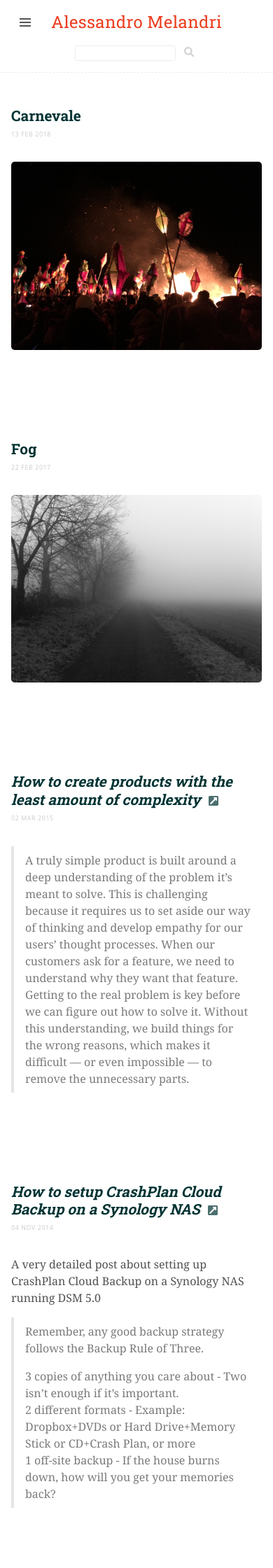
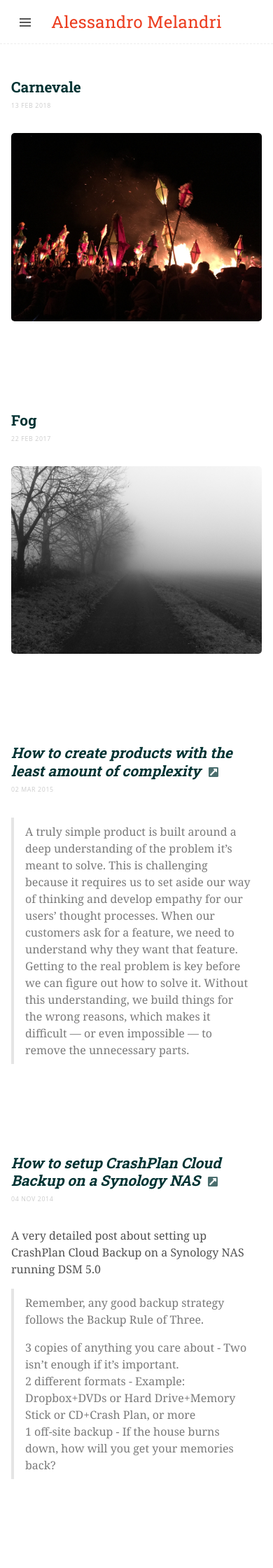
Before and after one commit to amelandri/amelandri.github.io, a Jekyll site: the page built from index.html, in a window 390 px wide. Shown: the top 2240 px of the page at 70% size. Built offline with Jekyll 4.4.1, drawn with Linux system fonts in a browser that asks for light colours; nearby versions of some CDN libraries; the list of posts is cut into pages by our own code; comment, search, counter and statistics services are not loaded.

Commit message:
hidden search form on mobile until I'll find  abetter solution

```diff
--- a/public/css/lanyon.css
+++ b/public/css/lanyon.css
@@ -663,6 +663,7 @@ ul.postList h3{
 div.headSearch{
   margin-top: 10px;
   text-align: center;
+  display: none
 }
 
  div.headSearch input{
@@ -681,11 +682,19 @@ div.headSearch input:focus{
 @media (min-width: 770px) {
 
   div.headSearch{
+  display: block;
     float: right;
     margin-top: -2px;
   }
 
-
+  div.headSearch input{
+    border: 1px solid #ededed;
+    border-radius: 3px;
+    padding: 4px 4px;
+    font-size: 0.7rem;
+    color:#8f8f8f;
+    width: 9rem;
+  }
 
 }
 
```
